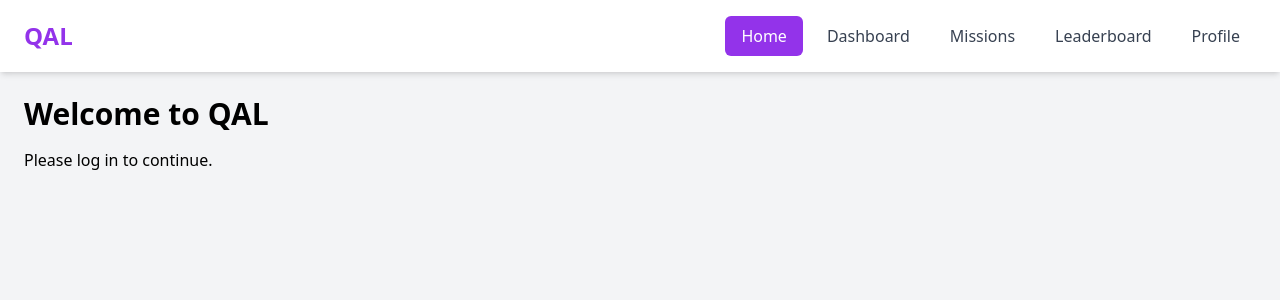
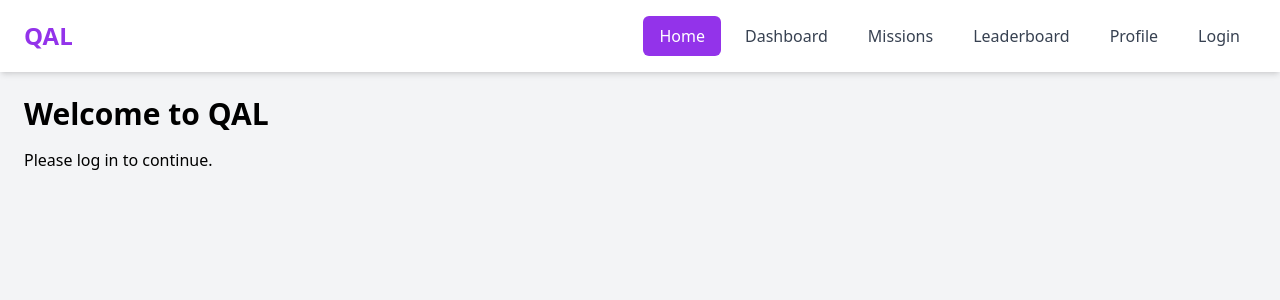
Before and after one commit to Revanth015/QAL, a React (Vite) app: page / in a window 1280 px wide. Shown: the top 300 px of the page. Built offline with nearby package versions, Linux system fonts and the light colour scheme; no server answers.

Commit message:
feat: protect authenticated QAL routes

```diff
--- a/src/App.jsx
+++ b/src/App.jsx
@@ -1,21 +1,25 @@
-import { Routes, Route } from 'react-router-dom';
+import { Routes, Route } from "react-router-dom";
 
-import Home from './pages/Home';
-import Login from './pages/Login';
-import Dashboard from './pages/Dashboard';
-import Missions from './pages/Missions';
-import Leaderboard from './pages/Leaderboard';
-import Profile from './pages/Profile';
+import Home from "./pages/Home";
+import Login from "./pages/Login";
+import Dashboard from "./pages/Dashboard";
+import Missions from "./pages/Missions";
+import Leaderboard from "./pages/Leaderboard";
+import Profile from "./pages/Profile";
+import ProtectedRoute from "./components/ProtectedRoute";
 
 function App() {
   return (
     <Routes>
       <Route path="/" element={<Home />} />
       <Route path="/login" element={<Login />} />
-      <Route path="/dashboard" element={<Dashboard />} />
-      <Route path="/missions" element={<Missions />} />
-      <Route path="/leaderboard" element={<Leaderboard />} />
-      <Route path="/profile" element={<Profile />} />
+
+      <Route element={<ProtectedRoute />}>
+        <Route path="/dashboard" element={<Dashboard />} />
+        <Route path="/missions" element={<Missions />} />
+        <Route path="/leaderboard" element={<Leaderboard />} />
+        <Route path="/profile" element={<Profile />} />
+      </Route>
     </Routes>
   );
 }
--- a/src/components/Navbar.jsx
+++ b/src/components/Navbar.jsx
@@ -1,18 +1,30 @@
-import { NavLink } from 'react-router-dom';
+import { NavLink } from "react-router-dom";
+import { useAuth } from "../contexts/AuthContext";
+import { signOut } from "../services/authService";
 
 function Navbar() {
+  const { session } = useAuth();
+
   const linkClass = ({ isActive }) =>
     `px-4 py-2 rounded-md transition ${
       isActive
-        ? 'bg-purple-600 text-white'
-        : 'text-gray-700 hover:bg-purple-100'
+        ? "bg-purple-600 text-white"
+        : "text-gray-700 hover:bg-purple-100"
     }`;
 
+  async function handleSignOut() {
+    const { error } = await signOut();
+
+    if (error) {
+      console.error("Logout failed:", error);
+    }
+  }
+
   return (
-    <nav className="flex items-center justify-between bg-white shadow-md px-6 py-4">
+    <nav className="flex items-center justify-between bg-white px-6 py-4 shadow-md">
       <h1 className="text-2xl font-bold text-purple-600">QAL</h1>
 
-      <div className="flex gap-2">
+      <div className="flex items-center gap-2">
         <NavLink to="/" className={linkClass}>
           Home
         </NavLink>
@@ -32,6 +44,20 @@ function Navbar() {
         <NavLink to="/profile" className={linkClass}>
           Profile
         </NavLink>
+
+        {session ? (
+  <button
+    onClick={handleSignOut}
+    className="ml-2 rounded-md bg-gray-800 px-4 py-2 text-white transition hover:bg-gray-700"
+  >
+    Logout
+  </button>
+) : (
+  <NavLink to="/login" className={linkClass}>
+    Login
+  </NavLink>
+)}
+
       </div>
     </nav>
   );
--- /dev/null
+++ b/src/components/ProtectedRoute.jsx
@@ -0,0 +1,22 @@
+import { Navigate, Outlet } from "react-router-dom";
+import { useAuth } from "../contexts/AuthContext";
+
+function ProtectedRoute() {
+  const { session, loading } = useAuth();
+
+  if (loading) {
+    return (
+      <div className="flex min-h-screen items-center justify-center">
+        <p>Loading...</p>
+      </div>
+    );
+  }
+
+  if (!session) {
+    return <Navigate to="/login" replace />;
+  }
+
+  return <Outlet />;
+}
+
+export default ProtectedRoute;
```
